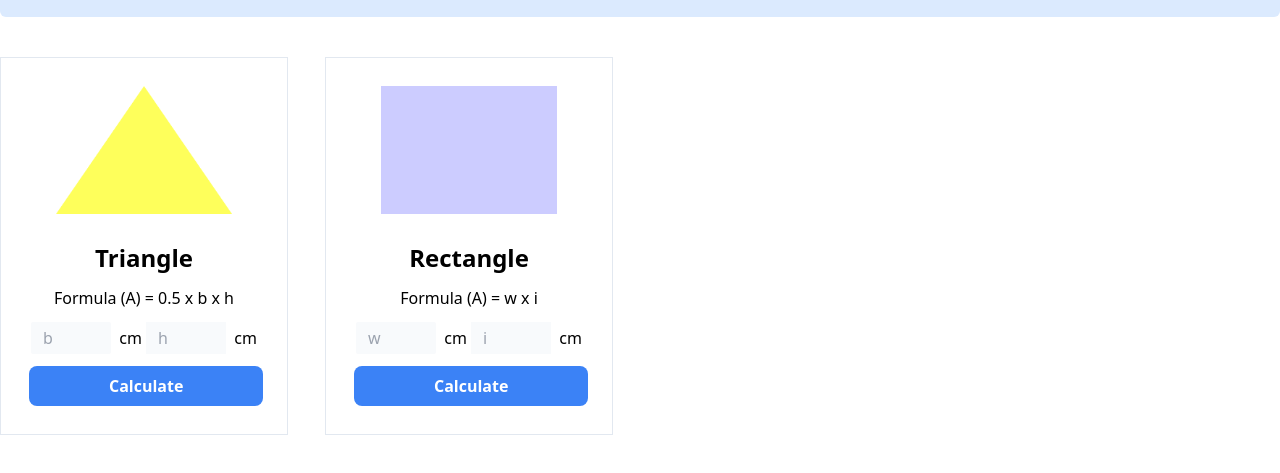
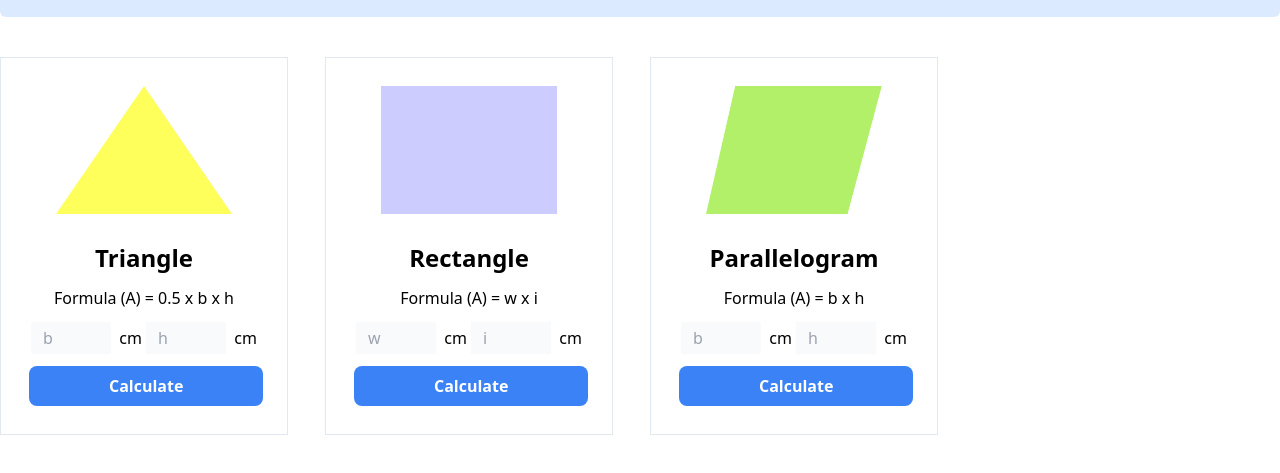
Before and after one commit to jahidcst/geometry-project, a plain HTML site: page index.html in a window 1280 px wide. Shown: the part 83-556 px from the top of the page. Drawn offline with nearby package versions, Linux system fonts and the light colour scheme.

Commit message:
Parallelogram added

```diff
--- a/index.html
+++ b/index.html
@@ -86,6 +86,41 @@
               Calculate
             </button>
         </div>
+
+
+        <!-- Parallelogram Area---------- -->
+        <div onmouseover="randomColor(this)"  class="text-center space-y-3 w-72 p-7 border border-slate-200">
+            <div class="w-44 h-32 mx-auto">
+              <img
+                class="w-full h-full"
+                src="./images/parallelogram.png"
+                alt=""
+              />
+            </div>
+            <h1 class="text-2xl font-semibold pt-4">Parallelogram</h1>
+            <h1>
+              Formula (A) = <span id="par-a">b</span> x <span id="par-b">h</span>
+            </h1>
+            <input
+              class="w-20 rounded-sm outline-none px-3 py-1 bg-slate-50"
+              type="text"
+              placeholder="b"
+              id="para-first"
+            />
+            <span class="ml-1"> cm </span>
+            <input
+              id="para-second"
+              class="w-20 bg-slate-50 outline-none px-3 py-1"
+              type="text"
+              placeholder="h"
+            />
+            <span class="ml-1"> cm </span>
+            <button
+              id="para-btn"
+              class="bg-blue-500 py-2 px-20 rounded-lg text-white font-semibold hover:bg-blue-700 transition-all">
+              Calculate
+            </button>
+        </div>
     </main>
 
      <!-- script file -->
```
